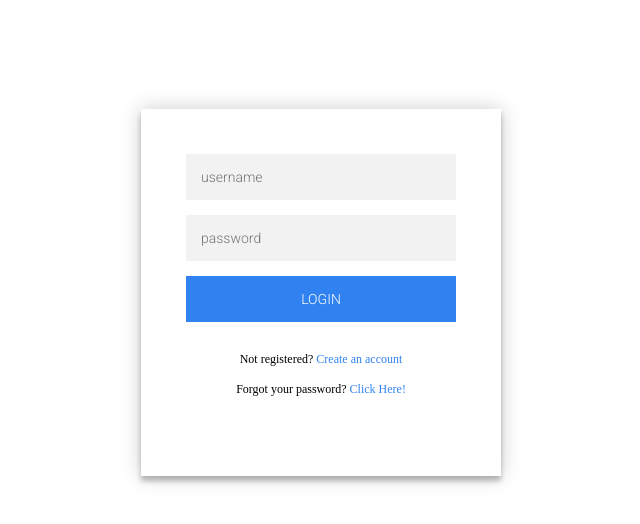
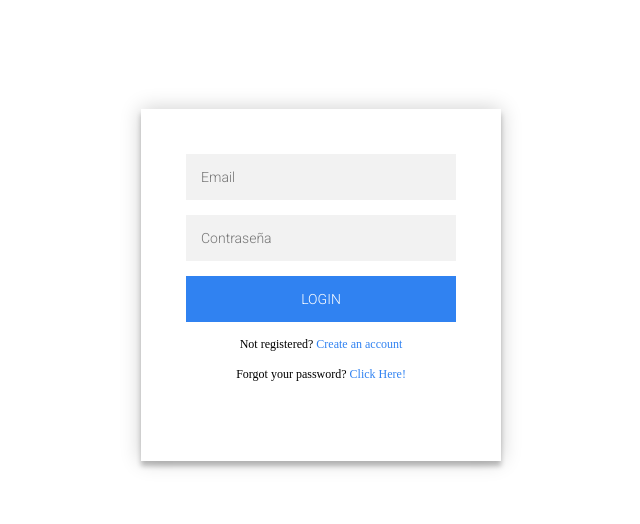
Before and after one commit to Strongertogether/strongertogether, a PHP site: the page made by modules/users/view/modal.php in a window 1280 px wide. Shown: the top 524 px of the page, without its empty margins (319-959 px from the left). Run offline with PHP 8.4, Linux system fonts and the light colour scheme; the template is opened without the code that fills it, so the values that code supplies are empty; some libraries are stand-ins or nearby versions.

Commit message:
login y sign up anjuntat

```diff
--- a/modules/users/view/js/login.js
+++ b/modules/users/view/js/login.js
@@ -40,21 +40,21 @@
     }
 
     var data = {"usuario": user, "pass": pass};
+
     var login_JSON = JSON.stringify(data);
     if (value){
-
-        $.post(amigable2("?module=users&function=login"), {login_json: login_JSON},
+      //console.log(value);
+      //exit;
+        $.post(amigable("?module=users&function=login"), {login_json: login_JSON},
         function (response) {
             console.log(response);
-            //die;
             if (!response.error) {
-              console.log(response.error);
                 //create session cookies
                 Tools.createCookie("user", response[0]['usuario'] + "|" + response[0]['avatar'] + "|" + response[0]['tipo'] + "|" + response[0]['nombre'], 1);
-                window.location.href = amigable1("?module=main");
+                window.location.href = amigable('?module=main&function=begin');
             } else {
                 if (response.datos == 503)
-                    window.location.href = amigable("?module=main&fn=begin&param=503");
+                    window.location.href = amigable("?module=main&function=begin&param=503");
                 else
                     $("#inputPass").focus().after("<span class='error'>" + response.datos + "</span>");
             }
--- a/modules/users/view/modal.php
+++ b/modules/users/view/modal.php
@@ -2,12 +2,12 @@
 <script src="<?php echo USERS_JS_PATH . "login.js" ?>"></script>
 <div class="login-page">
   <div class="form">
-    <form class="login-form">
-      <input id="inputUser" type="text" placeholder="username"/>
-      <input id="inputPass" type="password" placeholder="password"/>
-      <input class="button" type="button" name="submitLog" id="submitLog"  value="Login" />
-      <p class="message">Not registered? <a href="<?php amigable('?module=users&function=signup'); ?>">Create an account</a></p>
-      <p class="message">Forgot your password? <a href="<?php amigable('?module=users&function=restorepass'); ?>" >Click Here!</a></p><br>
+    <form id="login_form" name="login_form" class="form-contact" align="center">
+          <input type="text" id="inputUser" name="inputUser" placeholder="Email" class="input-block-level" dir="auto" maxlength="100">
+          <input type="password" id="inputPass" name="inputPass" placeholder="Contraseña" class="input-block-level" maxlength="100">
+          <button type="button" class="button" name="submitLog" id="submitLog" value="Enviar" >login</button>
+          <p class="message">Not registered? <a href="<?php amigable('?module=users&function=signup'); ?>">Create an account</a></p>
+          <p class="message">Forgot your password? <a href="<?php amigable('?module=users&function=newpass'); ?>" >Click Here!</a></p><br>
     </form>
   </div>
 </div>
```
Also changed, not shown: modules/users/controller/controller_users.class.php (+7 -19 lines), 1 other file.
